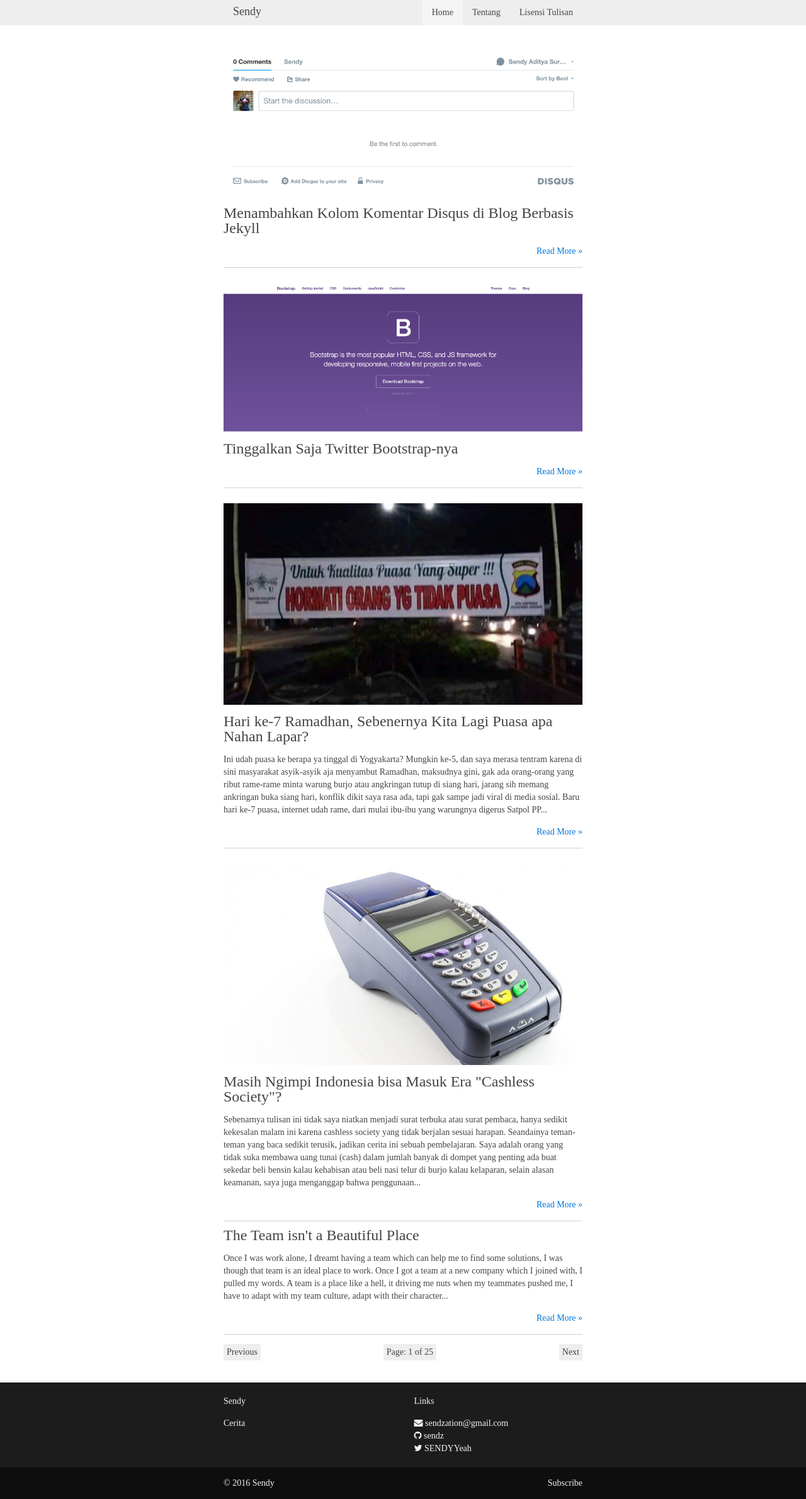
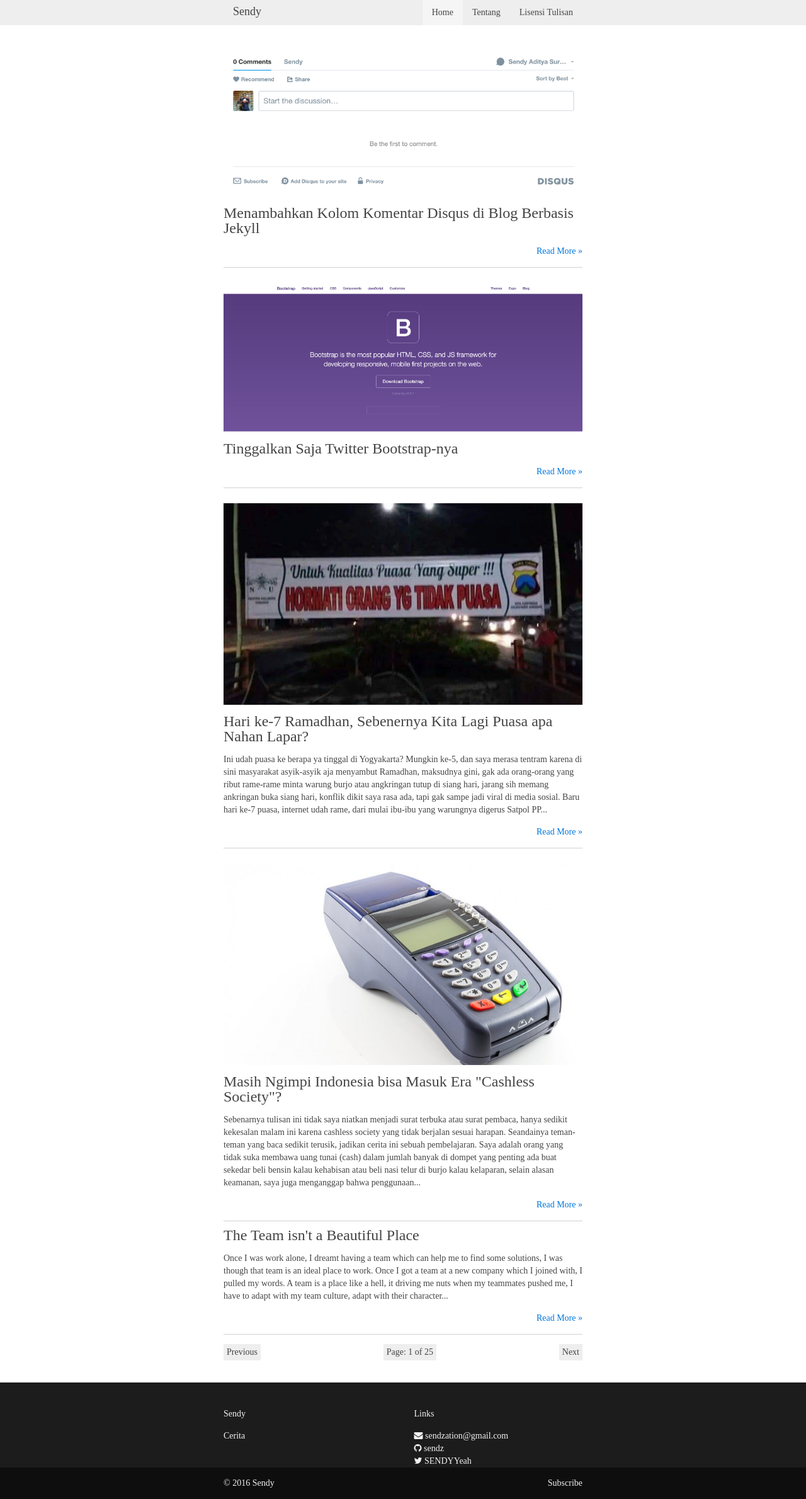
Before and after one commit to sendz/sendz.github.io, a Jekyll site: the page built from index.html, in a window 1280 px wide. Shown: the whole page at 63% size. Built offline with Jekyll 4.4.1, drawn with Linux system fonts in a browser that asks for light colours; nearby versions of some CDN libraries; some web fonts are replaced; the list of posts is cut into pages by our own code.

Commit message:
Fix footer margin on mobile

```diff
--- a/_includes/footer.html
+++ b/_includes/footer.html
@@ -3,11 +3,11 @@
   <div class="uk-container uk-container-center">
 
     <div class="uk-grid">
-      <div class="uk-width-large-1-2 uk-width-small-1-1">
+      <div class="uk-width-large-1-2 uk-width-small-1-1 uk-footer-content">
         <h5>{{ site.title }}</h5>
         <p>{{ site.description }}</p>
       </div>
-      <div class="uk-width-large-1-2 uk-width-small-1-1">
+      <div class="uk-width-large-1-2 uk-width-small-1-1 uk-footer-content">
         <h5>Links</h5>
         <ul class="no-style">
           <li>
--- a/css/style.css
+++ b/css/style.css
@@ -1,2 +1,2 @@
-@import "https://fonts.googleapis.com/css?family=Droid+Serif";body,h1,h2,h3,h4,h5,h6,.uk-navbar-nav>li>a{font-family:'Droid Serif', serif}@media only screen and (min-width: 993px){.uk-container,.container{width:50%}}img{max-width:100%}.uk-page-footer{background:#1C1C1C;margin-top:20px;padding-top:20px;color:#F2F2F2}.uk-page-footer a,.uk-page-footer h5{color:#F2F2F2}.uk-footer-copyright{background-color:rgba(0,0,0,0.5);height:50px;line-height:50px;overflow:hidden;font-weight:300;margin-top:20px;color:#F2F2F2}.uk-footer-copyright a,.uk-footer-copyright h5{color:#F2F2F2}.uk-cover-background{max-height:320px;margin:1em 0em;overflow:hidden;object-position:center;-o-object-position:center}.uk-cover-background>img{width:100%}ul.no-style{margin:0px;padding-left:0px}ul.no-style>li{list-style:none}article{margin:10px 0px;border-bottom:1px solid #d1d1d1}header{margin-bottom:10px}
+@import "https://fonts.googleapis.com/css?family=Droid+Serif";body,h1,h2,h3,h4,h5,h6,.uk-navbar-nav>li>a{font-family:'Droid Serif', serif}@media only screen and (min-width: 993px){.uk-container,.container{width:50%}}img{max-width:100%}.uk-page-footer{background:#1C1C1C;margin-top:20px;padding-top:20px;color:#F2F2F2}.uk-page-footer a,.uk-page-footer h5{color:#F2F2F2}.uk-footer-copyright{background-color:rgba(0,0,0,0.5);height:50px;line-height:50px;overflow:hidden;font-weight:300;color:#F2F2F2}.uk-footer-copyright a,.uk-footer-copyright h5{color:#F2F2F2}.uk-footer-content{margin-top:20px}.uk-cover-background{max-height:320px;margin:1em 0em;overflow:hidden;object-position:center;-o-object-position:center}.uk-cover-background>img{width:100%}ul.no-style{margin:0px;padding-left:0px}ul.no-style>li{list-style:none}article{margin:10px 0px;border-bottom:1px solid #d1d1d1}header{margin-bottom:10px}
 /*# sourceMappingURL=style.css.map */
--- a/css/style.scss
+++ b/css/style.scss
@@ -30,11 +30,14 @@ img {
   line-height: 50px;
   overflow: hidden;
   font-weight: 300;
-  margin-top: 20px;
   color: #F2F2F2;
   a, h5 {
     color: #F2F2F2;
   }
+}
+
+.uk-footer-content {
+  margin-top: 20px;
 }
 
 .uk-cover-background {
```
